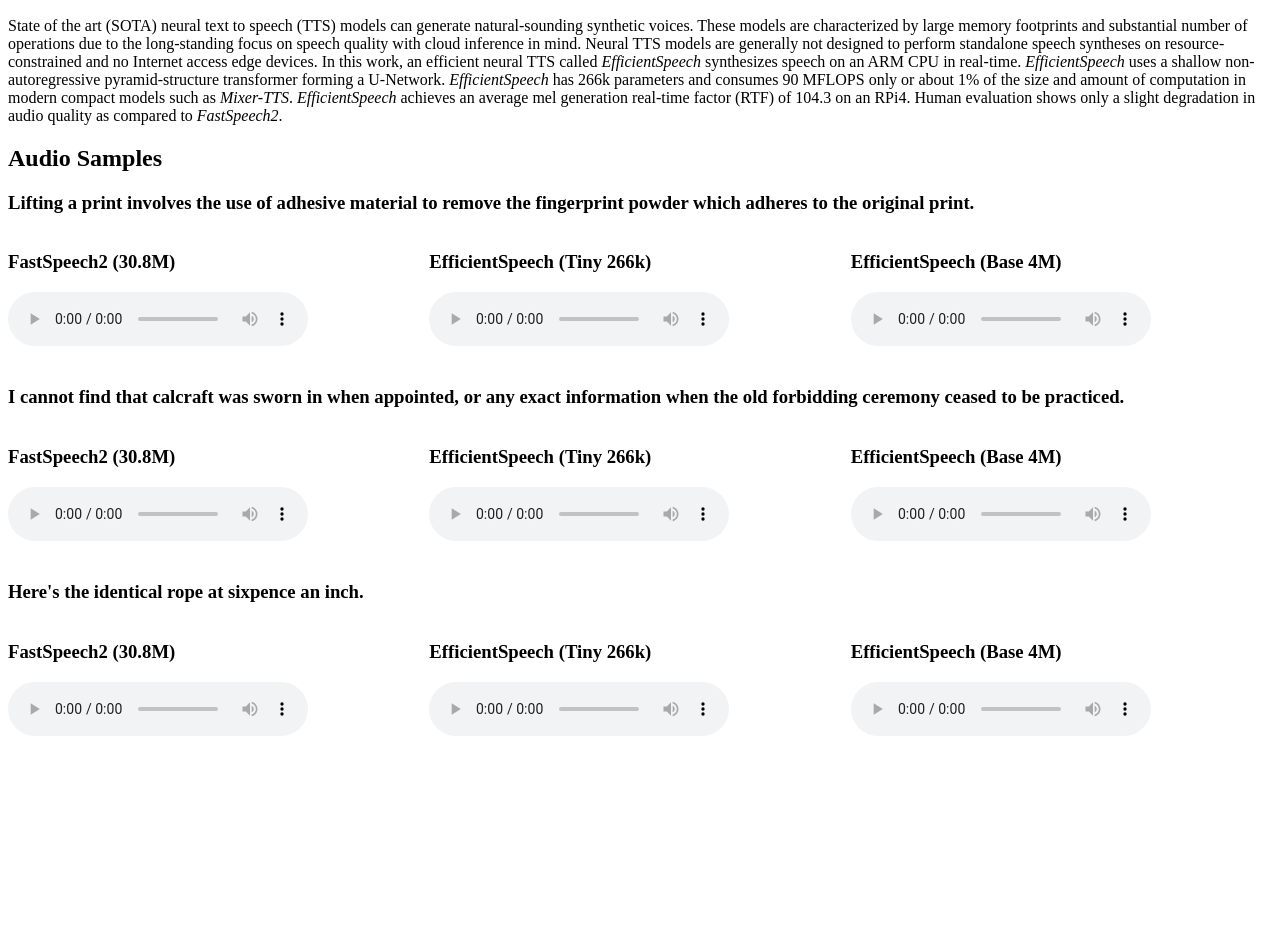
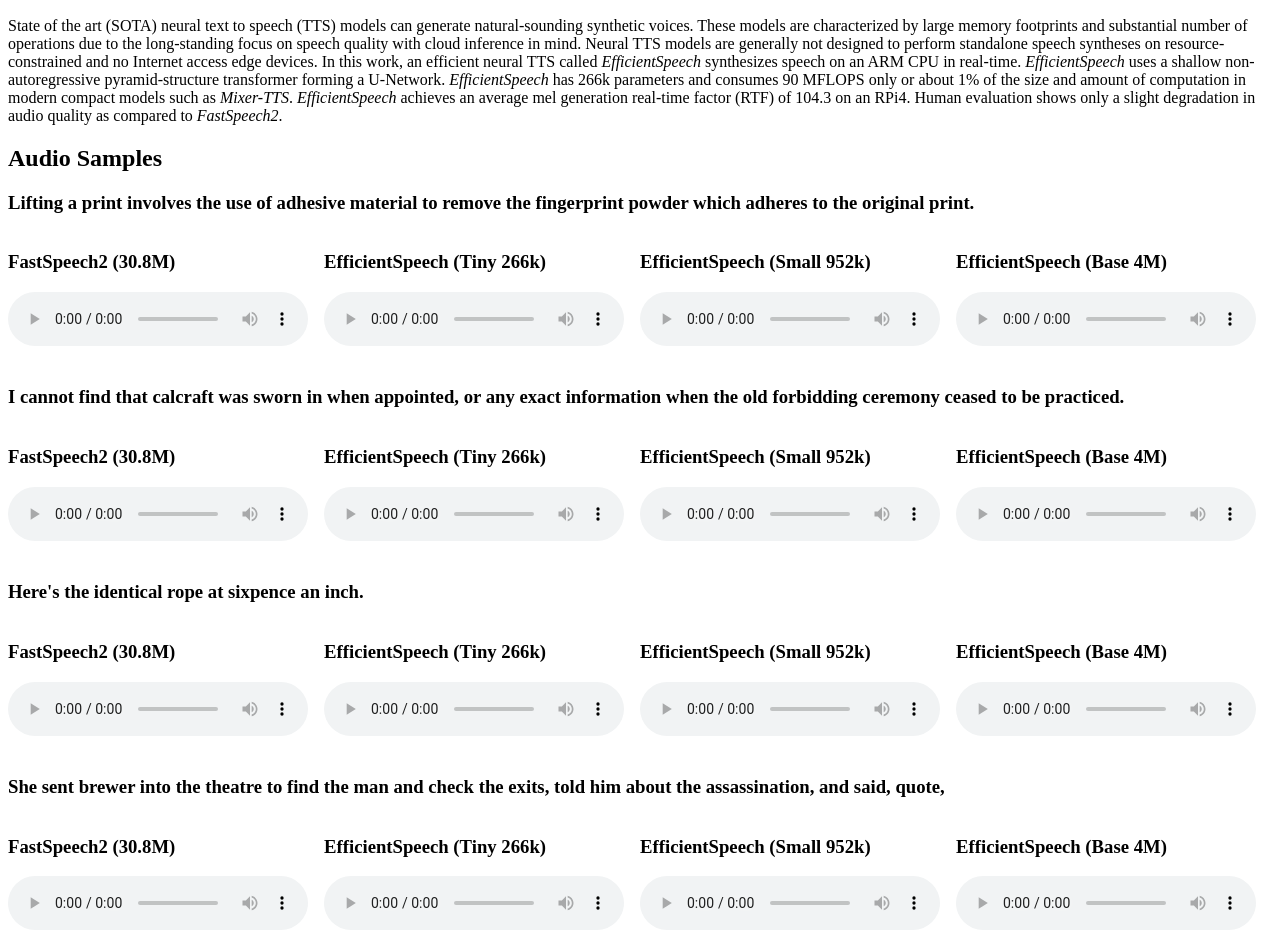
Before and after one commit to roatienza/efficientspeech-demo, a plain HTML site: page index.html in a window 1280 px wide. Shown: the part 110-1052 px from the top of the page. Before the commit the page ends 858 px from the top, so only its background shows below. Drawn offline with Linux system fonts and the light colour scheme.

Commit message:
small es

```diff
--- a/index.html
+++ b/index.html
@@ -6,7 +6,7 @@
     /* CSS for grid layout */
     .grid {
       display: grid;
-      grid-template-columns: repeat(3, 1fr);
+      grid-template-columns: repeat(4, 1fr);
       grid-template-rows: repeat(1, 1fr);
     }
     .grid-cell {
@@ -38,6 +38,13 @@
       </audio>
     </div>
     <div class="grid-cell">
+      <h3>EfficientSpeech (Small 952k)</h3>
+      <audio controls>
+        <source src="es_small_sample1.wav" type="audio/wav">
+        Your browser does not support the audio element.
+      </audio>
+    </div>
+    <div class="grid-cell">
       <h3>EfficientSpeech (Base 4M)</h3>
       <audio controls>
         <source src="es_base_sample1.wav" type="audio/wav">
@@ -60,6 +67,13 @@
       <h3>EfficientSpeech (Tiny 266k)</h3>
       <audio controls>
         <source src="es_sample2.wav" type="audio/wav">
+        Your browser does not support the audio element.
+      </audio>
+    </div>
+    <div class="grid-cell">
+      <h3>EfficientSpeech (Small 952k)</h3>
+      <audio controls>
+        <source src="es_small_sample2.wav" type="audio/wav">
         Your browser does not support the audio element.
       </audio>
     </div>
@@ -89,6 +103,13 @@
       </audio>
     </div>
     <div class="grid-cell">
+      <h3>EfficientSpeech (Small 952k)</h3>
+      <audio controls>
+        <source src="es_small_sample3.wav" type="audio/wav">
+        Your browser does not support the audio element.
+      </audio>
+    </div>
+    <div class="grid-cell">
       <h3>EfficientSpeech (Base 4M)</h3>
       <audio controls>
         <source src="es_base_sample3.wav" type="audio/wav">
@@ -96,5 +117,37 @@
       </audio>
     </div>
   </div>
+  <br>
+  <h3>She sent brewer into the theatre to find the man and check the exits, told him about the assassination, and said, quote,</h3>
+  <div class="grid">
+    <div class="grid-cell">
+      <h3>FastSpeech2 (30.8M)</h3>
+      <audio controls>
+        <source src="fs2_sample4.wav" type="audio/wav">
+        Your browser does not support the audio element.
+      </audio>
+    </div>
+    <div class="grid-cell">
+      <h3>EfficientSpeech (Tiny 266k)</h3>
+      <audio controls>
+        <source src="es_sample4.wav" type="audio/wav">
+        Your browser does not support the audio element.
+      </audio>
+    </div>
+    <div class="grid-cell">
+      <h3>EfficientSpeech (Small 952k)</h3>
+      <audio controls>
+        <source src="es_small_sample4.wav" type="audio/wav">
+        Your browser does not support the audio element.
+      </audio>
+    </div>
+    <div class="grid-cell">
+      <h3>EfficientSpeech (Base 4M)</h3>
+      <audio controls>
+        <source src="es_base_sample4.wav" type="audio/wav">
+        Your browser does not support the audio element.
+      </audio>
+    </div>
+  </div>
 </body>
 </html>
```
Also changed, not shown: 7 other files.
